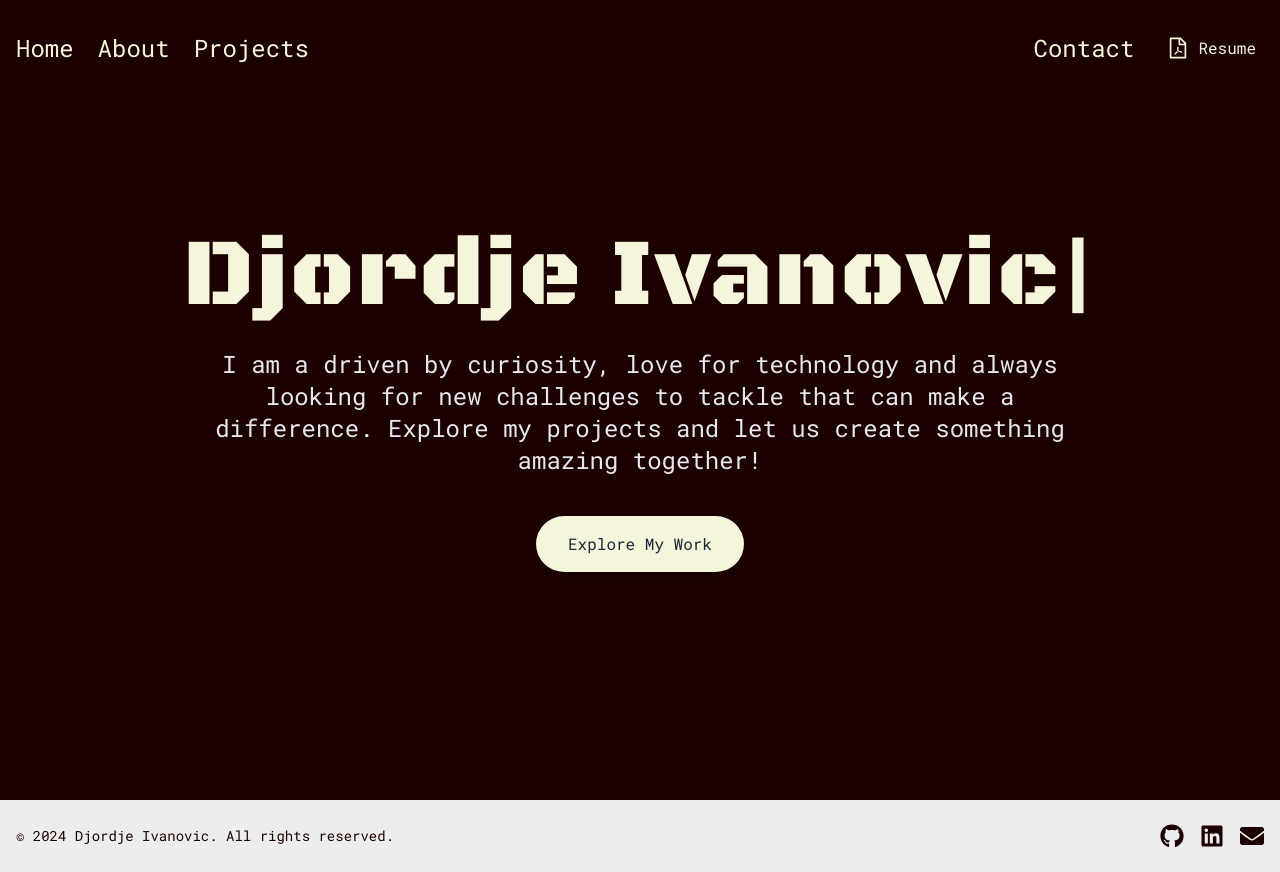
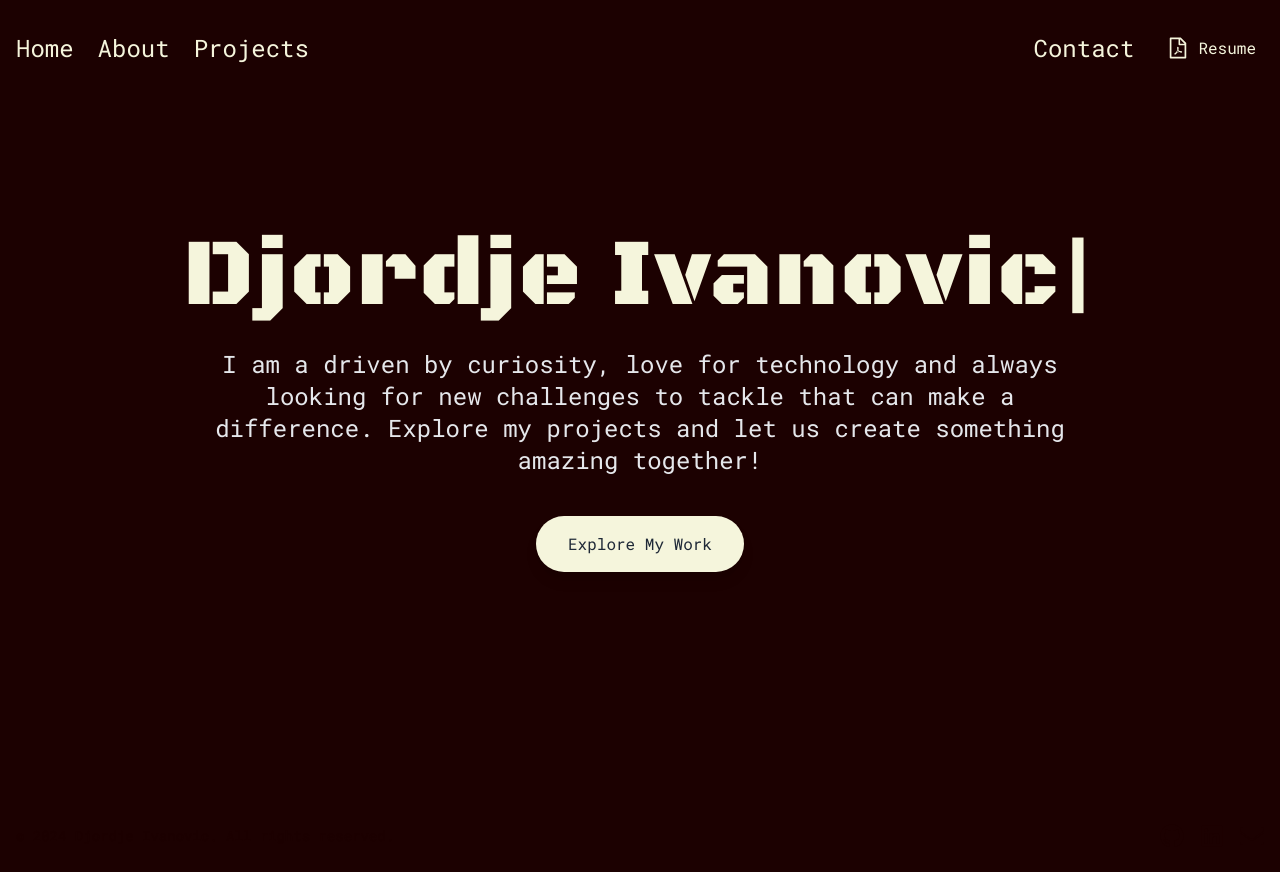
Before and after one commit to djordjeivanovic11/ivanovic, a Next.js app in the folder personal_web/: page / in a window 1280 px wide. Built offline with nearby package versions, Linux system fonts and the light colour scheme.

Commit message:
fixing some bugs

```diff
--- a/personal_web/src/components/Footer/Footer.tsx
+++ b/personal_web/src/components/Footer/Footer.tsx
@@ -5,7 +5,7 @@ import { robotoMono } from '@/app/fonts/fonts';
 
 const Footer: React.FC = () => {
   return (
-    <footer className="py-4 sm:py-6">
+    <footer className="py-4 sm:py-6 bg-[#1c0101] overflow-hidden">
       <div className="container mx-auto px-4">
         <div className="flex flex-col items-center sm:flex-row sm:justify-between">
           <div className={`text-xs sm:text-sm ${robotoMono.className} mb-4 sm:mb-0 text-center sm:text-left`}>
```
